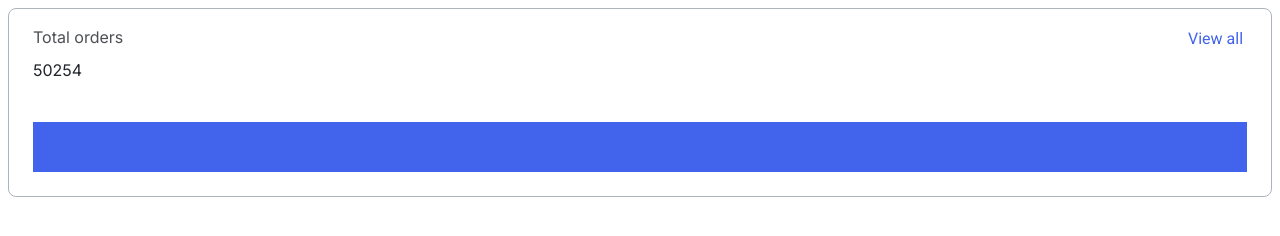
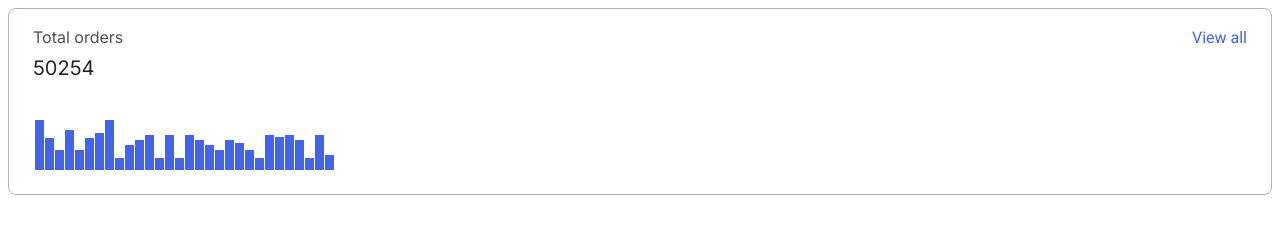
Before and after one commit to js-tasks-ru/htmlcss-20240216_ea-shreyner, a website: page 04-lection2/01-histogram/index.html in a window 1280 px wide. Drawn offline with Linux system fonts and the light colour scheme.

Commit message:
histogram

```diff
--- a/04-lection2/01-histogram/histogram.css
+++ b/04-lection2/01-histogram/histogram.css
@@ -1,5 +1,5 @@
 .histogram {
-    /* height: 100px;
+    /* height: 185px;
     width: 354px; */
     border: solid;
     border-width: 1px;
@@ -9,15 +9,14 @@
 }
 
 .histogram__up {
-    display: grid;
-    grid-template-rows: repeat(2, 1fr);
-    grid-template-columns: 1fr 59px;
-    gap: 6px ;
-    padding-bottom: 39px;
+    display: flex;
+    flex-direction: row;
+    justify-content: space-between;
+    margin-bottom: 6px;
 }
 
 .histogram__title {
-    size: 16px;
+    font-size: 16px;
     line-height: 24px;
     font-family: Inter;
     opacity: 80%;
@@ -25,151 +24,149 @@
 }
 
 .histogram__link {
-    align-self: center;
-    justify-self: start;
+    margin-top: 3px;
     color: rgba(66, 99, 235, 1);
 }
 
 .histogram__amount {
-    size: 20px;
+    font-size: 20px;
     line-height: 26px;
     font-family: Inter;
     color: var(--black);
-}
-
-.hisogram-down {
-    display: flex;
-    flex-direction: row;
-    justify-content: flex-start;
-    flex-wrap: nowrap;
-
-    /* align-content: start;
-    grid-template-rows: repeat(1, 1fr);
-    grid-template-columns: repeat(30, 9px); */
-    grid-column-gap: 1px;
-}
-
-.hisogram__rectangle {
-    /* justify-self: start; */
-    flex-basis: 9px;
-    height: 50px;
-    background-color: rgba(66, 99, 235, 1);
 
 }
 
-.hisogram__rectangle__1 {
-    height: 70%;
+.histogram__down {
+    padding: 39px 5px 0px 2px;
+    height: 50px;
+    width: 299px;
+    display: flex;
+    flex-direction: row;
+    align-items: end;
+    justify-content: space-around;
+    gap: 1px;
 }
 
-.rectangle__2 {
+.histogram__rectangle {
+    width: 100%;
+    height: 50px;
+    background-color: rgba(66, 99, 235, 1);
+}
+
+.histogram__rectangle_1 {
+
+    height: 65%;
+}
+
+.histogram__rectangle_2 {
     height: 40%;
 }
 
-.rectangle__3 {
+.histogram__rectangle_3 {
     height: 80%;
 }
 
-.rectangle__4 {
+.histogram__rectangle_4 {
     height: 40%;
 }
 
-.rectangle__5 {
+.histogram__rectangle_5 {
     height: 65%;
 }
 
-.rectangle__6 {
+.histogram__rectangle_6 {
 
     height: 75%;
 }
 
-.rectangle__7 {
+.histogram__rectangle_7 {
     height: 100%;
 }
 
-.rectangle__8 {
+.histogram__rectangle_8 {
     height: 25%;
 }
 
-.rectangle__9 {
+.histogram__rectangle_9 {
     height: 50%;
 }
 
-.rectangle__10 {
+.histogram__rectangle_10 {
     height: 60%;
 }
 
-.rectangle__11 {
+.histogram__rectangle_11 {
     height: 70%;
 }
 
-.rectangle__12 {
+.histogram__rectangle_12 {
     height: 25%;
 }
 
-.rectangle__13 {
+.histogram__rectangle_13 {
     height: 70%;
 }
 
-.rectangle__14 {
+.histogram__rectangle_14 {
     height: 25%;
 }
 
-.rectangle__15 {
+.histogram__rectangle_15 {
     height: 70%;
 }
 
-.rectangle__16 {
+.histogram__rectangle_16 {
     height: 60%;
 }
 
-.rectangle__17 {
+.histogram__rectangle_17 {
     height: 50%;
 }
 
-.rectangle__18 {
+.histogram__rectangle_18 {
     height: 40%;
 }
 
-.rectangle__19 {
+.histogram__rectangle_19 {
     height: 60%;
 }
 
-.rectangle__20 {
+.histogram__rectangle_20 {
     height: 55%;
 }
 
-.rectangle__21 {
+.histogram__rectangle_21 {
     height: 40%;
 }
 
-.rectangle__22 {
+.histogram__rectangle_22 {
     height: 25%;
 }
 
-.rectangle__23 {
+.histogram__rectangle_23 {
     height: 70%;
 }
 
-.rectangle__24 {
+.histogram__rectangle_24 {
     height: 66%;
 }
 
-.rectangle__25 {
+.histogram__rectangle_25 {
     height: 70%;
 }
 
-.rectangle__26 {
+.histogram__rectangle_26 {
     height: 60%;
 }
 
-.rectangle__27 {
+.histogram__rectangle_27 {
     height: 25%;
 }
 
-.rectangle__28 {
+.histogram__rectangle_28 {
     height: 70%;
 }
 
-.rectangle__29 {
+.histogram__rectangle_29 {
     height: 30%;
 }
--- a/04-lection2/01-histogram/index.html
+++ b/04-lection2/01-histogram/index.html
@@ -13,39 +13,39 @@
             <div class="histogram__up">
                 <span class="histogram__title">Total orders</span>
                 <a class="histogram__link">View all</a>
-                <span class="histogram__amount">50254</span>
             </div>
-            <div class="hisogram__down">
-                <div class="hisogram__rectangle"></div>
-                <div class="hisogram__rectangle__1"></div>
-                <div class="rectangle__2"></div>
-                <div class="rectangle__3"></div>
-                <div class="rectangle__4"></div>
-                <div class="rectangle__5"></div>
-                <div class="rectangle__6"></div>
-                <div class="rectangle__7"></div>
-                <div class="rectangle__8"></div>
-                <div class="rectangle__9"></div>
-                <div class="rectangle__10"></div>
-                <div class="rectangle__11"></div>
-                <div class="rectangle__12"></div>
-                <div class="rectangle__13"></div>
-                <div class="rectangle__14"></div>
-                <div class="rectangle__15"></div>
-                <div class="rectangle__16"></div>
-                <div class="rectangle__17"></div>
-                <div class="rectangle__18"></div>
-                <div class="rectangle__19"></div>
-                <div class="rectangle__20"></div>
-                <div class="rectangle__21"></div>
-                <div class="rectangle__22"></div>
-                <div class="rectangle__23"></div>
-                <div class="rectangle__24"></div>
-                <div class="rectangle__25"></div>
-                <div class="rectangle__26"></div>
-                <div class="rectangle__27"></div>
-                <div class="rectangle__28"></div>
-                <div class="rectangle__29"></div>
+            <div class="histogram__amount">50254</div>
+            <div class="histogram__down">
+                <div class="histogram__rectangle"></div>
+                <div class="histogram__rectangle histogram__rectangle_1"></div>
+                <div class="histogram__rectangle histogram__rectangle_2"></div>
+                <div class="histogram__rectangle histogram__rectangle_3"></div>
+                <div class="histogram__rectangle histogram__rectangle_4"></div>
+                <div class="histogram__rectangle histogram__rectangle_5"></div>
+                <div class="histogram__rectangle histogram__rectangle_6"></div>
+                <div class="histogram__rectangle histogram__rectangle_7"></div>
+                <div class="histogram__rectangle histogram__rectangle_8"></div>
+                <div class="histogram__rectangle histogram__rectangle_9"></div>
+                <div class="histogram__rectangle histogram__rectangle_10"></div>
+                <div class="histogram__rectangle histogram__rectangle_11"></div>
+                <div class="histogram__rectangle histogram__rectangle_12"></div>
+                <div class="histogram__rectangle histogram__rectangle_13"></div>
+                <div class="histogram__rectangle histogram__rectangle_14"></div>
+                <div class="histogram__rectangle histogram__rectangle_15"></div>
+                <div class="histogram__rectangle histogram__rectangle_16"></div>
+                <div class="histogram__rectangle histogram__rectangle_17"></div>
+                <div class="histogram__rectangle histogram__rectangle_18"></div>
+                <div class="histogram__rectangle histogram__rectangle_19"></div>
+                <div class="histogram__rectangle histogram__rectangle_20"></div>
+                <div class="histogram__rectangle histogram__rectangle_21"></div>
+                <div class="histogram__rectangle histogram__rectangle_22"></div>
+                <div class="histogram__rectangle histogram__rectangle_23"></div>
+                <div class="histogram__rectangle histogram__rectangle_24"></div>
+                <div class="histogram__rectangle histogram__rectangle_25"></div>
+                <div class="histogram__rectangle histogram__rectangle_26"></div>
+                <div class="histogram__rectangle histogram__rectangle_27"></div>
+                <div class="histogram__rectangle histogram__rectangle_28"></div>
+                <div class="histogram__rectangle histogram__rectangle_29"></div>
 
             </div>
         </div>
```
